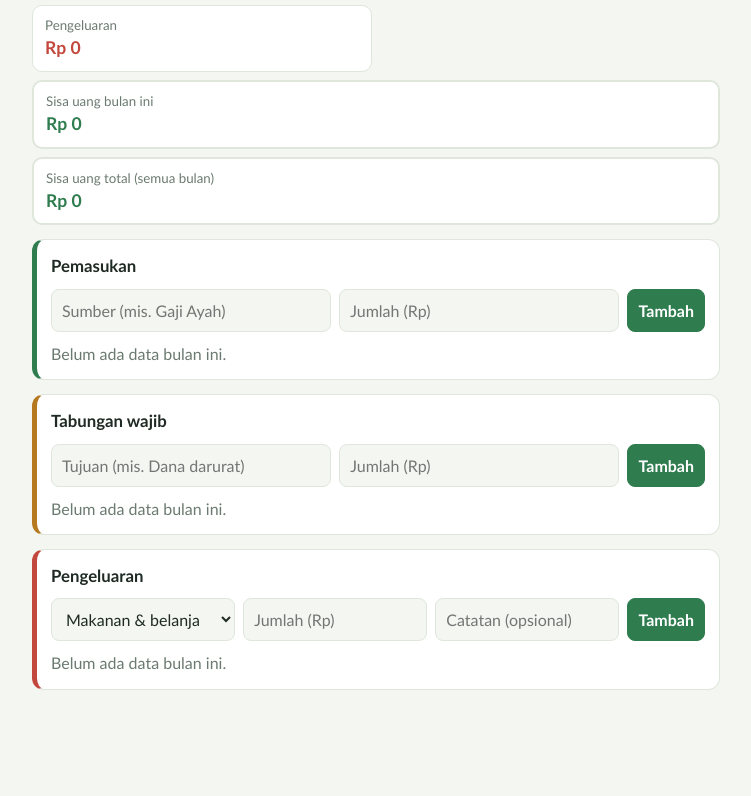
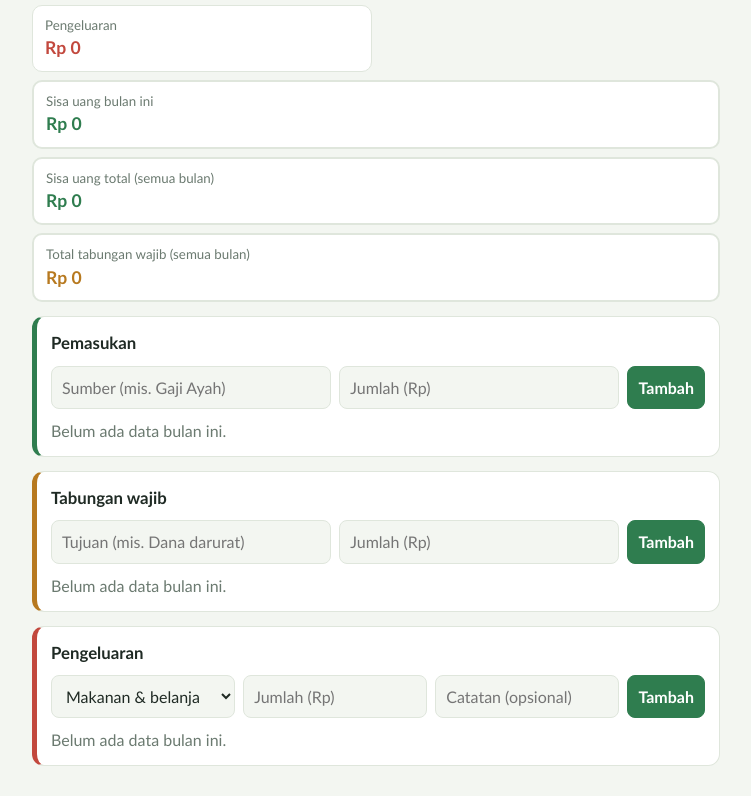
Before and after one commit to AgungArroyan/Keluarga-Arroyan, a plain HTML site: page index.html in a window 1280 px wide. Shown: the part 143-939 px from the top of the page, without its empty margins (264-1015 px from the left). Before the commit the page ends 863 px from the top, so only its background shows below. Drawn offline with Linux system fonts and the light colour scheme.

Commit message:
Add files via upload

```diff
--- a/index.html
+++ b/index.html
@@ -46,6 +46,7 @@ li b{white-space:nowrap}
 <div><small>Pengeluaran</small><b id="tOut" style="color:var(--out)"></b></div>
 <div class="sisa"><small>Sisa uang bulan ini</small><b id="tSisa"></b></div>
 <div class="sisa"><small>Sisa uang total (semua bulan)</small><b id="tAll"></b></div>
+<div class="sisa"><small>Total tabungan wajib (semua bulan)</small><b id="tSvAll" style="color:var(--sv)"></b></div>
 </div>
 
 <section class="in"><h2>Pemasukan</h2>
@@ -89,6 +90,7 @@ function render(){
  $("tIn").textContent=rp(tot.in);$("tSv").textContent=rp(tot.sv);$("tOut").textContent=rp(tot.out);
  var s=tot.in-tot.sv-tot.out,e=$("tSisa");e.textContent=rp(s);e.style.color=s<0?"var(--out)":"var(--in)";
  var a=0;S.items.forEach(function(x){a+=x.t==="in"?x.jml:-x.jml});var g=$("tAll");g.textContent=rp(a);g.style.color=a<0?"var(--out)":"var(--in)";
+ var v=0;S.items.forEach(function(x){if(x.t==="sv")v+=x.jml});$("tSvAll").textContent=rp(v);
 }
 document.addEventListener("click",function(e){var d=e.target.dataset&&e.target.dataset.d;if(d){S.items=S.items.filter(function(x){return String(x.id)!==d});save();render()}});
 document.querySelectorAll("form").forEach(function(f){f.onsubmit=function(ev){
```
